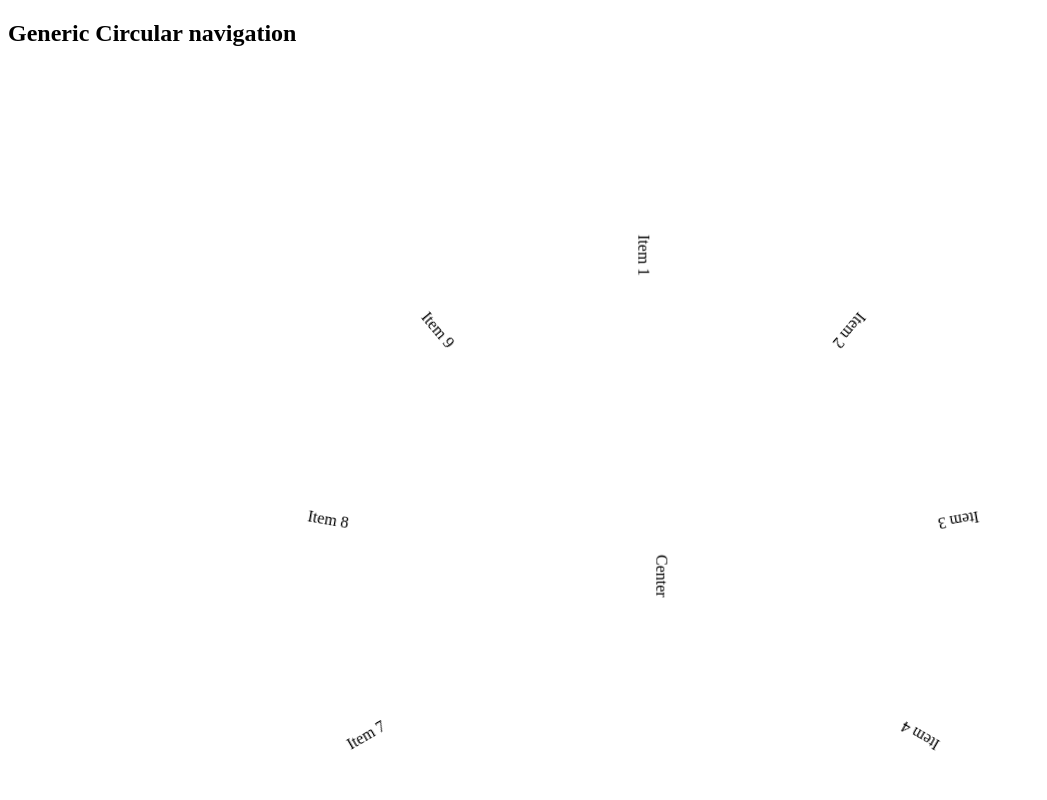
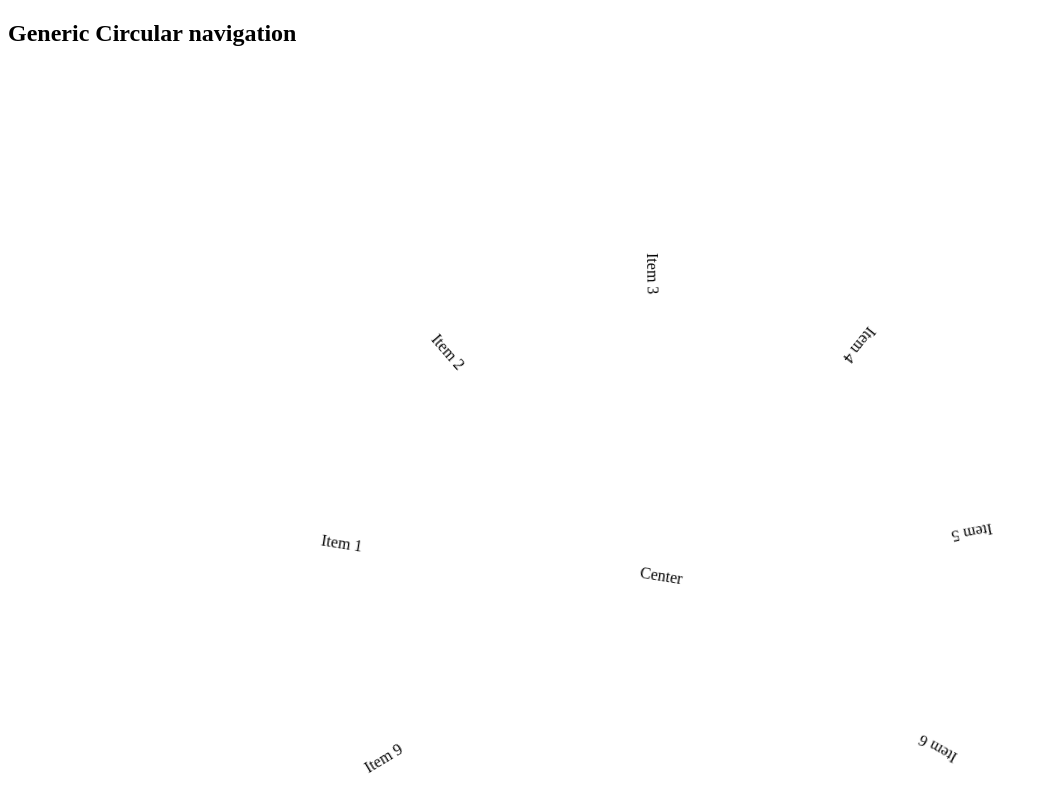
Before and after one commit to Hlakaza/circular-nav, an Angular app: page / in a window 1280 px wide. Shown: the top 800 px of the page, without its empty margins (0-1047 px from the left). Built offline with nearby package versions, Linux system fonts and the light colour scheme.

Commit message:
refactor(rotate): slow animation

```diff
--- a/src/app/app.component.scss
+++ b/src/app/app.component.scss
@@ -22,7 +22,7 @@ h1 {
   margin: 0;
   padding: 0;
   animation-name: spin;
-  animation-duration: 4000ms;
+  animation-duration: 200s;
   animation-iteration-count: infinite;
   animation-timing-function: linear;
   .menu-item {
```
